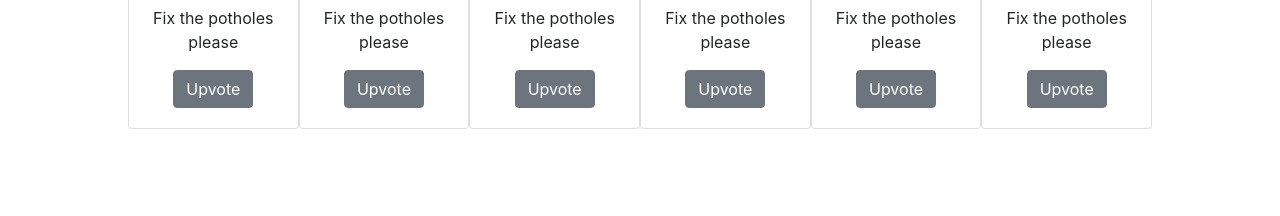
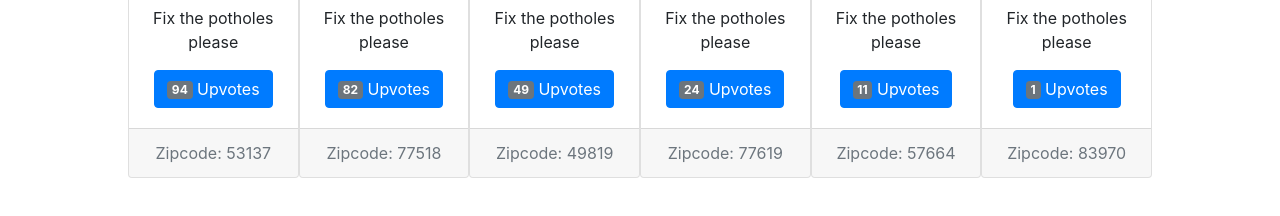
Before and after one commit to bwpt-co-make-2/Frontend, a React (Create React App) app in the folder app/: page /issues in a window 1280 px wide. Shown: the part 416-632 px from the top of the page. Built offline with nearby package versions, Linux system fonts and the light colour scheme.

Commit message:
Added issue upvote sorting and zipcode display

```diff
--- a/app/src/components/IssueCard.js
+++ b/app/src/components/IssueCard.js
@@ -1,7 +1,7 @@
 import React from 'react';
 import {
   Card, CardImg, CardText, CardBody,
-  CardTitle, Button
+  CardTitle, Badge, Button, CardFooter
 } from 'reactstrap';
 
 const IssueCard = props => {
@@ -15,8 +15,12 @@ const IssueCard = props => {
       <CardBody>
         <CardTitle>{props.issue.title}</CardTitle>
         <CardText>{props.issue.description}</CardText>
-        <Button onClick={upvote}>Upvote</Button>
+        <Button color="primary" onClick={upvote}>
+          <Badge >{props.issue.upvotes} </Badge> Upvotes
+        </Button>
+
       </CardBody>
+      <CardFooter className="text-muted">Zipcode: {props.issue.zipcode}</CardFooter>
     </Card>
   )
 }
--- a/app/src/components/Issues.js
+++ b/app/src/components/Issues.js
@@ -1,15 +1,20 @@
-import React from 'react';
+import React, { useState, useEffect } from 'react';
 import IssueCard from './IssueCard'
 import dummydata from '../dummydata'
 import Searchbar from './Searchbar';
 
 const Issues = props => {
+  let [filteredIssues, setFilteredIssues] = useState(dummydata.sort((a, b) => b.upvotes - a.upvotes))
+
+  useEffect(() => {
+
+  })
   return (
     <div className="issuesDiv">
       <h1 className="pagetitle">Issues</h1>
       <Searchbar />
       <div className="issuesContainer">
-        {dummydata.map(element => {
+        {filteredIssues.map(element => {
           return <IssueCard issue={element} key={Math.random()}/>
         })}
       </div>
```
